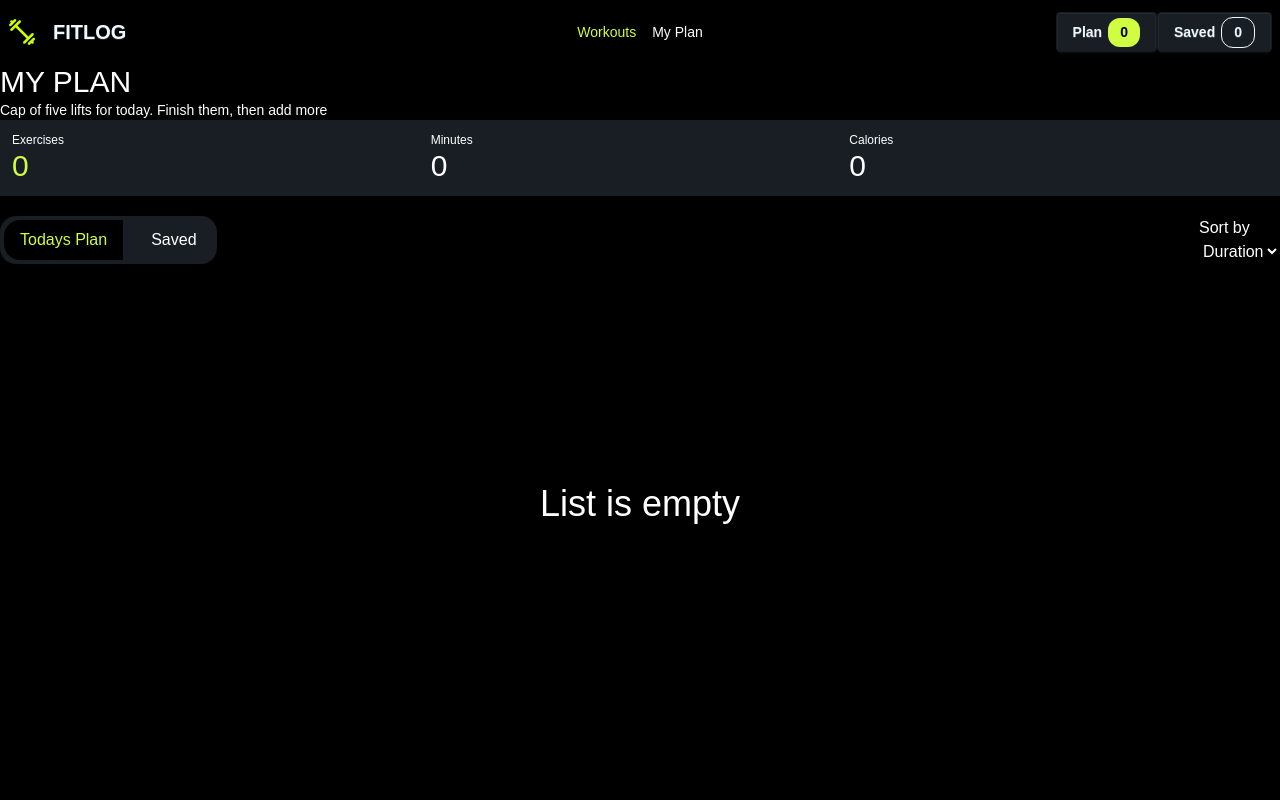
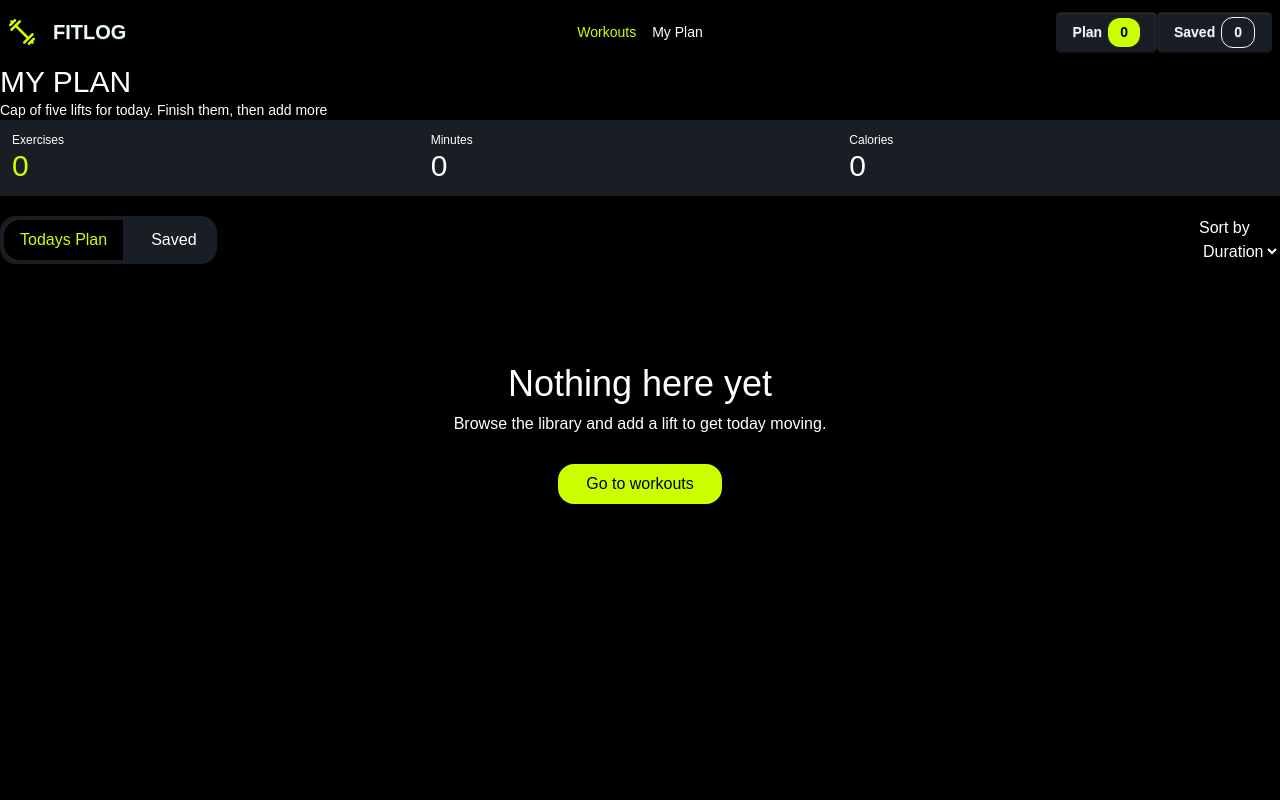
Before and after one commit to emon-mehedi/A6-Fit-Log, a Next.js app: page /myPlan in a window 1280 px wide. Shown: the top 800 px of the page. Built offline with nearby package versions, Linux system fonts and the light colour scheme.

Commit message:
My plan page empty message and desgin updated

```diff
--- a/src/app/globals.css
+++ b/src/app/globals.css
@@ -11,6 +11,8 @@
   --color-foreground: var(--foreground);
   --font-sans: var(--font-geist-sans);
   --font-mono: var(--font-geist-mono);
+  --font-oswald: var(--oswald-font);
+  --font-arial: Arial, Helvetica
 }
 
 @media (prefers-color-scheme: dark) {
@@ -23,5 +25,4 @@
 body {
   background: var(--background);
   color: var(--foreground);
-  font-family: Arial, Helvetica, sans-serif;
 }
--- a/src/app/layout.tsx
+++ b/src/app/layout.tsx
@@ -1,5 +1,5 @@
 import type { Metadata } from "next";
-import { Geist, Geist_Mono} from "next/font/google";
+import { Geist, Geist_Mono, Oswald } from "next/font/google";
 import "./globals.css";
 import Nav from "@/components/Nav";
 import Footer from "@/components/Footer";
@@ -7,14 +7,8 @@ import ItemsProvider from "@/contexts/context";
 import { Bounce, ToastContainer } from "react-toastify";
 
 
-const geistSans = Geist({
-  variable: "--font-geist-sans",
-  subsets: ["latin"],
-});
-
-
-const geistMono = Geist_Mono({
-  variable: "--font-geist-mono",
+const Oswaldfont = Oswald({
+  variable: "--oswald-font",
   subsets: ["latin"],
 });
 
@@ -27,10 +21,10 @@ export default function RootLayout({ children }: LayoutProps<"/">) {
   return (
     <html
       lang="en" data-theme="dark"
-      className={`${geistSans.variable} ${geistMono.variable} h-full antialiased`}
+      className={`${Oswaldfont.variable} h-full antialiased`}
     >
             {/* google font used*/}
-      <body className={`min-h-full flex flex-col`}>
+      <body className={`min-h-full flex flex-col font-arial`}>
         <ItemsProvider>
           <Nav/>
           {children}
--- a/src/app/myPlan/page.tsx
+++ b/src/app/myPlan/page.tsx
@@ -2,6 +2,7 @@
 import PlanCard from '@/components/PlanCard';
 import SaveCard from '@/components/SaveCard';
 import { ItemsContext } from '@/contexts/context';
+import Link from 'next/link';
 import React, { useContext, useState } from 'react';
 const MyPlan = () => {
 
@@ -16,7 +17,7 @@ const MyPlan = () => {
         <div className='grid grid-cols-3 bg-base-200 p-3'>
           <div className='flex flex-col'>
             <p className='text-xs'>Exercises</p>
-            <h2 className='text-[#d0fd42] text-3xl'>{tab === "plan" ? todaysPlan.length : saved.length}</h2>
+            <h2 className='text-[#ccff00] text-3xl'>{tab === "plan" ? todaysPlan.length : saved.length}</h2>
           </div>
           <div className='flex flex-col'>
             <p className='text-xs'>Minutes</p>
@@ -32,8 +33,8 @@ const MyPlan = () => {
 
       <div className='flex flex-row justify-between items-center'>
         <div className='space-x-3 bg-base-200 rounded-2xl p-1'>
-          <button onClick={() => setTab("plan")} className={`${tab === "plan" ? "text-[#d0fd42] bg-black rounded-l-2xl" : ""} py-2 px-4`}>Todays Plan</button>
-          <button onClick={() => setTab("saved")} className={`${tab === "saved" ? "text-[#d0fd42] bg-black rounded-r-2xl" : ""} py-2 px-4`}>Saved</button>
+          <button onClick={() => setTab("plan")} className={`${tab === "plan" ? "text-[#ccff00] bg-black rounded-l-2xl" : ""} py-2 px-4`}>Todays Plan</button>
+          <button onClick={() => setTab("saved")} className={`${tab === "saved" ? "text-[#ccff00] bg-black rounded-r-2xl" : ""} py-2 px-4`}>Saved</button>
         </div>
         <div>
           <p>Sort by</p>
@@ -49,11 +50,19 @@ const MyPlan = () => {
         {
           tab==="plan"
           ? todaysPlan.length===0
-            ?<h1 className='text-4xl text-center mt-50'>List is empty</h1>
+            ?<div className='flex flex-col justify-center items-center mt-20 space-y-2'>
+              <h1 className='text-4xl'>Nothing here yet</h1>
+              <p>Browse the library and add a lift to get today moving.</p>
+              <Link href={'/'} className='bg-[#ccff00] py-2 px-7 mt-5 rounded-2xl text-black'>Go to workouts</Link>
+            </div>
             :todaysPlan.map(item=><PlanCard key={item.id} item={item}/>)
 
           : saved.length===0
-            ?<h1 className='text-4xl text-center mt-50'>List is empty</h1>
+            ?<div className='flex flex-col justify-center items-center mt-20 space-y-2'>
+              <h1 className='text-4xl'>Nothing here yet</h1>
+              <p>Browse the library and add a lift to get today moving.</p>
+              <Link href={'/'} className='bg-[#ccff00] py-2 px-7 mt-5 rounded-2xl text-black'>Go to workouts</Link>
+            </div>
             :saved.map(item=><SaveCard key={item.id} item={item}/>)
         }
       </div>
--- a/src/components/ButtonLater.tsx
+++ b/src/components/ButtonLater.tsx
@@ -15,7 +15,7 @@ const ButtonLater = ({item}:{item:IItemType}) => {
       return
     } else if(saved.length<5){
       setSaved([...saved,item]);
-      toast.success("Added to saved list")
+      toast.success("Saved for later")
     } else {
       toast.error("List if full, finish to add more")
     }
--- a/src/components/ButtonPlan.tsx
+++ b/src/components/ButtonPlan.tsx
@@ -15,7 +15,7 @@ const ButtonPlan = ({ item }: { item: IItemType }) => {
       return
     } else if (todaysPlan.length < 5) {
       setTodaysPlan([...todaysPlan, item]);
-      toast.success("Added to saved list")
+      toast.success("Added to todays plan")
     } else {
       toast.error("List if full, finish to add more")
     }
@@ -23,7 +23,7 @@ const ButtonPlan = ({ item }: { item: IItemType }) => {
 
 
   return (
-    <button className='flex flex-row gap-2 items-center rounded-2xl text-sm text-black bg-[#d0fd42] py-2 px-4' onClick={() => handlePlan(item)}>
+    <button className='flex flex-row gap-2 items-center rounded-2xl text-sm text-black bg-[#ccff00] py-2 px-4' onClick={() => handlePlan(item)}>
       <MdAddCard /><span>Add to todays plan</span>
     </button>
   );
--- a/src/components/Card.tsx
+++ b/src/components/Card.tsx
@@ -13,7 +13,7 @@ const Card = ({ item }: ICardType) => {
         <Image className='w-full h-50 object-cover rounded-t-2xl' src={item.image} width={500} height={300} alt='Item image' />
         <div className='space-y-2 p-5'>
           <div className='flex flex-row gap-2'>
-            {item.muscleGroups.map((muscle, index) => <p className='px-3 text-black bg-[#d0fd42] rounded-2xl' key={index}>{muscle}</p>)}
+            {item.muscleGroups.map((muscle, index) => <p className='px-3 text-black bg-[#ccff00] rounded-2xl' key={index}>{muscle}</p>)}
           </div>
           <h2 className='text-xl'>{(item.name).toUpperCase()}</h2>
           <p>{item.equipment}</p>
--- a/src/components/Footer.tsx
+++ b/src/components/Footer.tsx
@@ -10,7 +10,7 @@ const Footer = () => {
           <Image src={logo} alt='logo' className='h-5'/>
           <p>FITLOG</p>
         </div>
-        <p>2026 FitLog - Workout Library. Train hard, log honest.</p>
+        <p>© 2026 FitLog - Workout Library. Train hard, log honest.</p>
       </div>
     </footer>
   );
--- a/src/components/Nav.tsx
+++ b/src/components/Nav.tsx
@@ -20,8 +20,8 @@ const Nav = () => {
             <ul
               tabIndex={-1}
               className="menu menu-sm dropdown-content bg-base-100 rounded-box z-1 mt-3 w-52 p-2 shadow space-y-3">
-              <Link href={'/'}><li onClick={() => setTab("workouts")} className={`${tab === "workouts" ? "text-[#d0fd42]" : ""}`}>Workouts</li></Link>
-              <Link href={'/myPlan'}><li onClick={() => setTab("myPlan")} className={`${tab === "myPlan" ? "text-[#d0fd42]" : ""}`}>My Plan</li></Link>
+              <Link href={'/'}><li onClick={() => setTab("workouts")} className={`${tab === "workouts" ? "text-[#ccff00]" : ""}`}>Workouts</li></Link>
+              <Link href={'/myPlan'}><li onClick={() => setTab("myPlan")} className={`${tab === "myPlan" ? "text-[#ccff00]" : ""}`}>My Plan</li></Link>
             </ul>
           </div>
         </div>
@@ -33,12 +33,12 @@ const Nav = () => {
           </div>
         <div className="navbar-center hidden lg:flex">
           <ul className="menu menu-horizontal px-1 space-x-4">
-            <Link href={'/'}><li onClick={() => setTab("workouts")} className={`${tab === "workouts" ? "text-[#d0fd42]" : ""}`}>Workouts</li></Link>
-            <Link href={'/myPlan'}><li onClick={() => setTab("myPlan")} className={`${tab === "myPlan" ? "text-[#d0fd42]" : ""}`}>My Plan</li></Link>
+            <Link href={'/'}><li onClick={() => setTab("workouts")} className={`${tab === "workouts" ? "text-[#ccff00]" : ""}`}>Workouts</li></Link>
+            <Link href={'/myPlan'}><li onClick={() => setTab("myPlan")} className={`${tab === "myPlan" ? "text-[#ccff00]" : ""}`}>My Plan</li></Link>
           </ul>
         </div>
         <div className="navbar-end">
-          <Link href={'/myPlan'} onClick={() => setTab("myPlan")} className="btn"><span>Plan</span><span className='bg-[#d0fd42] py-1 px-3 rounded-xl text-black'>{todaysPlan.length}</span></Link>
+          <Link href={'/myPlan'} onClick={() => setTab("myPlan")} className="btn"><span>Plan</span><span className='bg-[#ccff00] py-1 px-3 rounded-xl text-black'>{todaysPlan.length}</span></Link>
           <Link href={'/myPlan'} onClick={() => setTab("myPlan")} className="btn"><span>Saved</span><span className='border py-1 px-3 rounded-xl'>{saved.length}</span></Link>
         </div>
       </div>
```
Also changed, not shown: src/app/page.tsx (+5 -4 lines), src/app/workouts/[id]/page.tsx (+4 -4 lines), src/components/PlanCard.tsx (+4 -4 lines), src/components/SaveCard.tsx (+4 -4 lines), 1 other file (tests, documents, lock files or other folders).
